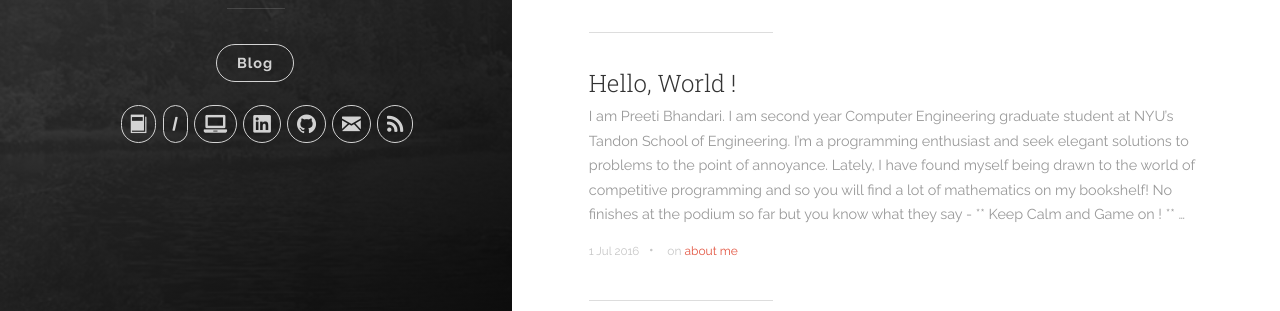
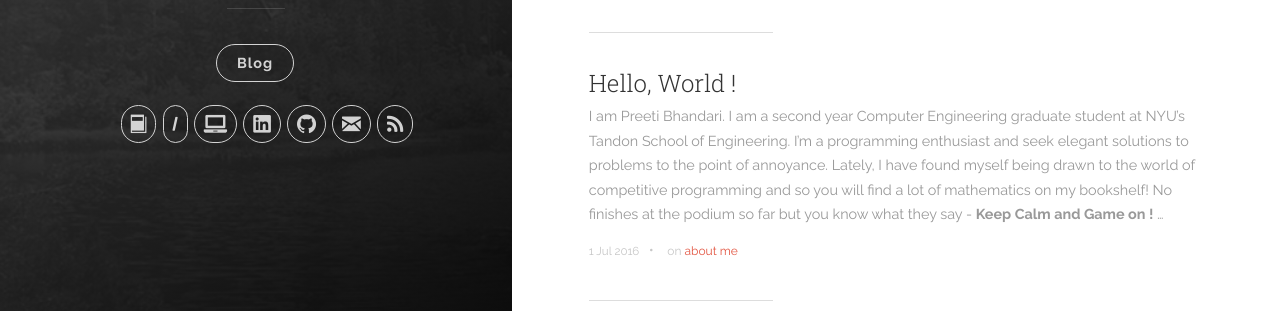
Before and after one commit to preeti1205/preeti1205.github.io, a Jekyll site: the page built from index.html, in a window 1280 px wide and 1047 px high. Shown: the part 626-937 px from the top of the window. Built offline with Jekyll 4.4.1, drawn with Linux system fonts in a browser that asks for light colours; nearby versions of some CDN libraries; the list of posts is cut into pages by our own code.

Commit message:
new blog

```diff
--- a/_posts/2016-01-08-welcome-to-jekyll.markdown
+++ b/_posts/2016-01-08-welcome-to-jekyll.markdown
@@ -5,4 +5,4 @@
 tags : [about me]
 ---
 
-I am Preeti Bhandari. I am second year Computer Engineering graduate student at NYU's Tandon School of Engineering. I'm a programming enthusiast and seek elegant solutions to problems to the point of annoyance. Lately, I have found myself being drawn to the world of competitive programming and so you will find a lot of mathematics on my bookshelf! No finishes at the podium so far but you know what they say - ** Keep Calm and Game on ! **
+I am Preeti Bhandari. I am a second year Computer Engineering graduate student at NYU's Tandon School of Engineering. I'm a programming enthusiast and seek elegant solutions to problems to the point of annoyance. Lately, I have found myself being drawn to the world of competitive programming and so you will find a lot of mathematics on my bookshelf! No finishes at the podium so far but you know what they say - **Keep Calm and Game on !**
```
